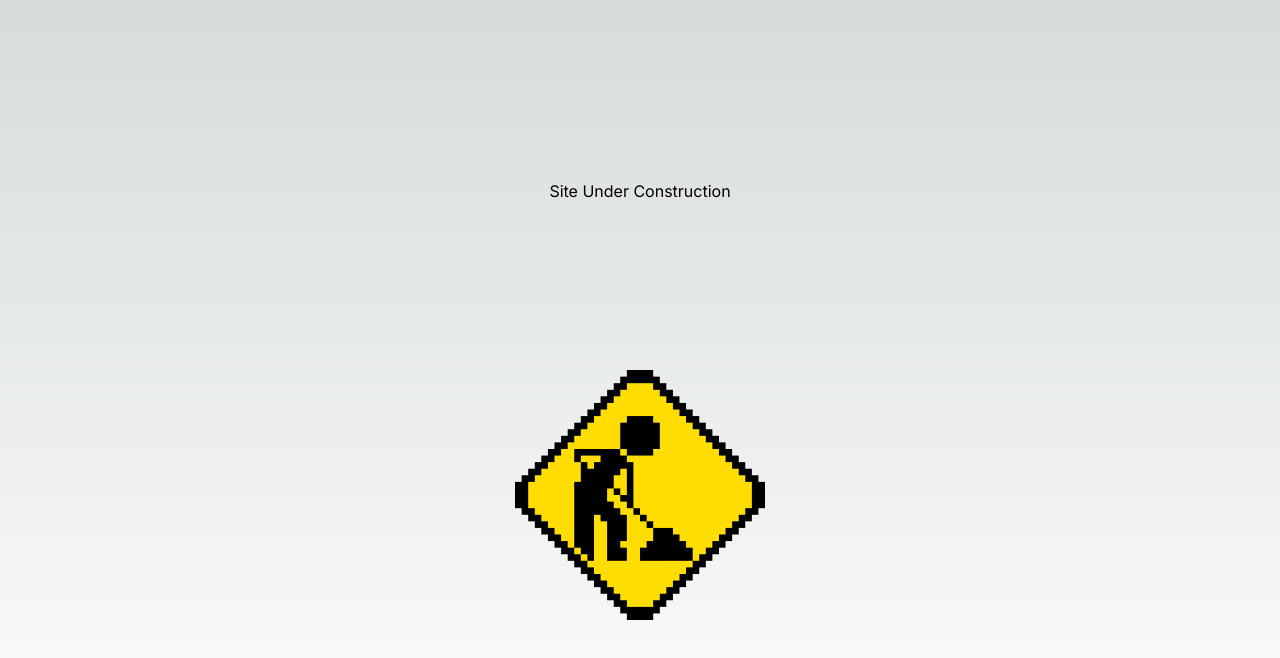
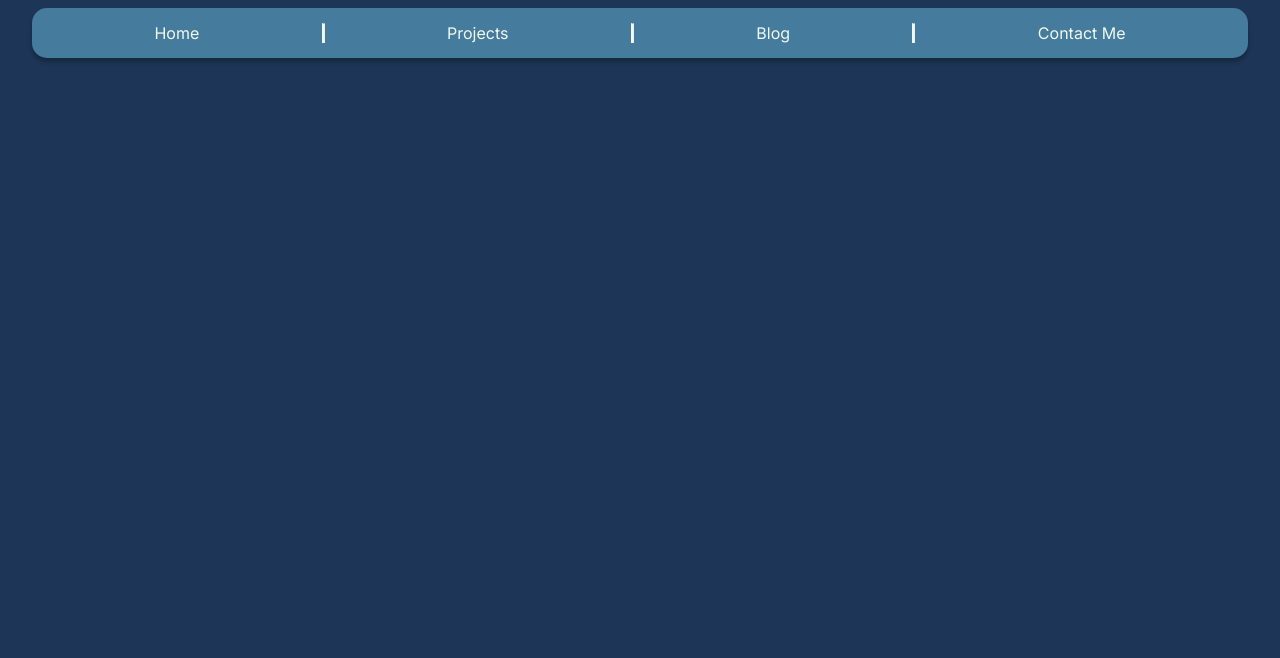
Before and after one commit to JosiahSco/josiahscott, a Next.js app: page / in a window 1280 px wide. Shown: the top 658 px of the page. Built offline with nearby package versions, Linux system fonts and the light colour scheme.

Commit message:
created global nav bar

```diff
--- a/app/globals.css
+++ b/app/globals.css
@@ -1,5 +1,7 @@
 :root {
-  --max-width: 1100px;
+  background-color: #1D3557;
+  color: #F1FAEE;
+  /* --max-width: 1100px;
   --border-radius: 12px;
   --font-mono: ui-monospace, Menlo, Monaco, 'Cascadia Mono', 'Segoe UI Mono',
     'Roboto Mono', 'Oxygen Mono', 'Ubuntu Monospace', 'Source Code Pro',
@@ -37,7 +39,7 @@
   --callout-rgb: 238, 240, 241;
   --callout-border-rgb: 172, 175, 176;
   --card-rgb: 180, 185, 188;
-  --card-border-rgb: 131, 134, 135;
+  --card-border-rgb: 131, 134, 135; */
 }
 
 @media (prefers-color-scheme: dark) {
@@ -105,3 +107,8 @@ a {
     color-scheme: dark;
   }
 }
+
+body {
+  display: flex;
+  justify-content: center;
+}
--- a/app/layout.js
+++ b/app/layout.js
@@ -1,3 +1,4 @@
+import Header from '@/components/header/Header'
 import './globals.css'
 import { Inter } from 'next/font/google'
 
@@ -5,13 +6,16 @@ const inter = Inter({ subsets: ['latin'] })
 
 export const metadata = {
   title: 'Josiah Scott',
-  description: 'Personal dev site',
+  description: 'Personal Developer Site',
 }
 
 export default function RootLayout({ children }) {
   return (
     <html lang="en">
-      <body className={inter.className}>{children}</body>
+      <body className={inter.className}>
+        <Header></Header>
+        {children}
+        </body>
     </html>
   )
 }
--- a/app/page.js
+++ b/app/page.js
@@ -1,15 +1,18 @@
 import Image from 'next/image'
 import styles from './page.module.css'
+import Header from '@/components/header/Header'
 
 export default function Home() {
   return (
     <main className={styles.main}>
-      <div>Site Under Construction</div>
+      {/* <Header></Header> */}
+      {/* <div>Site Under Construction</div>
       <Image
         src='/old-under-construction-gif.gif'
         width={250}
         height={250}
-      />
+        alt='Construction Worker Gif'
+      /> */}
     </main>
   )
 }
--- a/app/page.module.css
+++ b/app/page.module.css
@@ -1,4 +1,5 @@
 .main {
+
   display: flex;
   flex-direction: column;
   justify-content: space-around;
--- /dev/null
+++ b/components/header/Header.js
@@ -0,0 +1,19 @@
+import * as React from "react"
+import Link from "next/link"
+import './header.css'
+
+export default function Header() {
+    return (
+        <nav>
+            <div id="navContainer">
+                <Link href={'/'} id="homeLink">Home</Link>
+                <hr></hr>
+                <Link href={'/'} id="projectsLink">Projects</Link>
+                <hr></hr>
+                <Link href={'/'} id="blogLink">Blog</Link>
+                <hr></hr>
+                <Link href={'/'} id="contactMeLink">Contact Me</Link>
+            </div>
+        </nav>
+    )
+}
--- /dev/null
+++ b/components/header/header.css
@@ -0,0 +1,24 @@
+nav {
+    position: fixed;
+    top: 1vh;
+    height: 50px;
+    width: 95vw;
+    background-color: #457B9D;
+    box-shadow: 0 4px 4px #00000040;
+    border-radius: 15px;
+    display: flex;
+    flex-direction: row;
+    align-items: center;
+}
+
+#navContainer {
+    width: 100%;
+    display: flex;
+    justify-content: space-evenly;
+
+}
+
+hr {
+    border-left: 2px solid #F1FAEE;
+
+}
```
